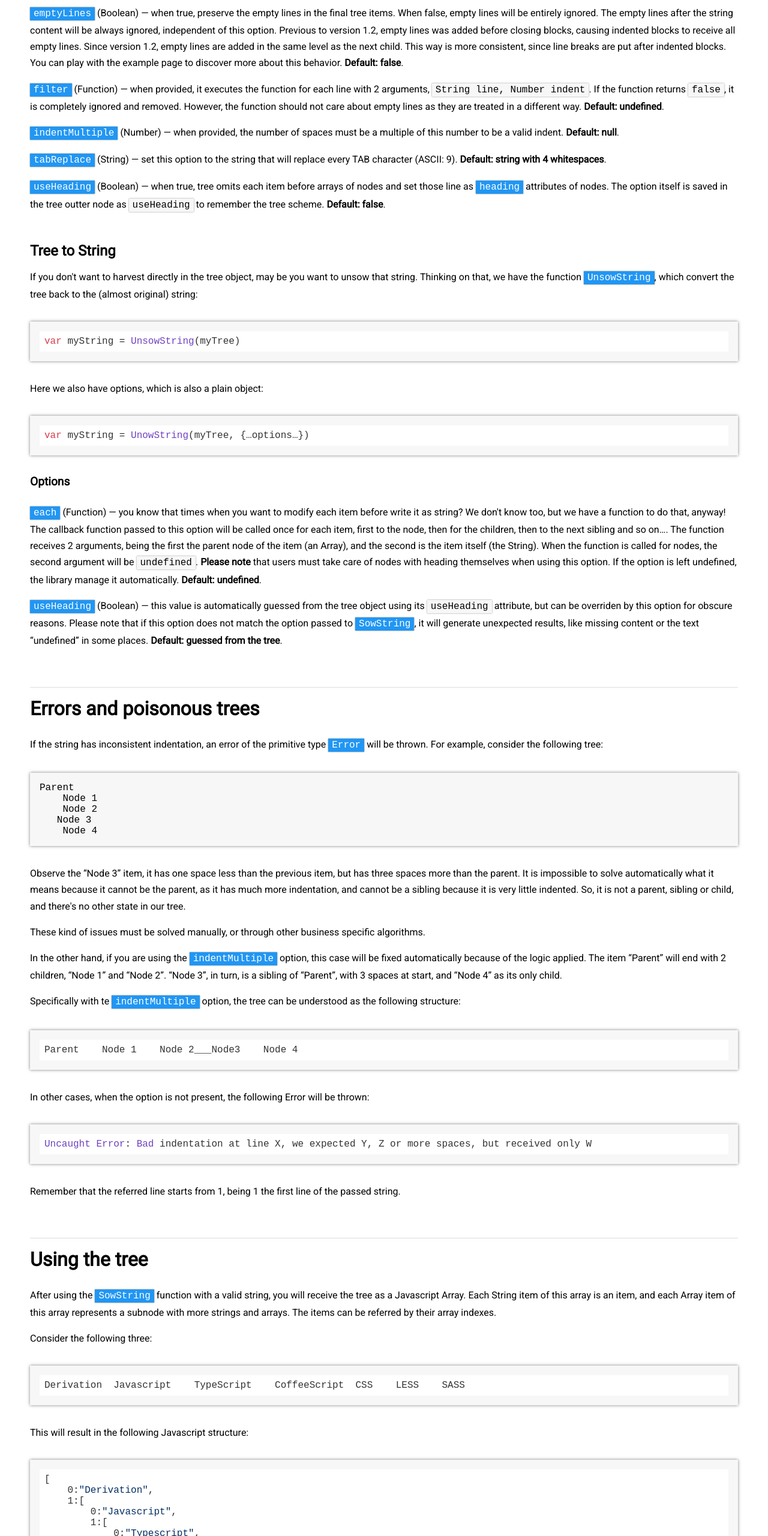
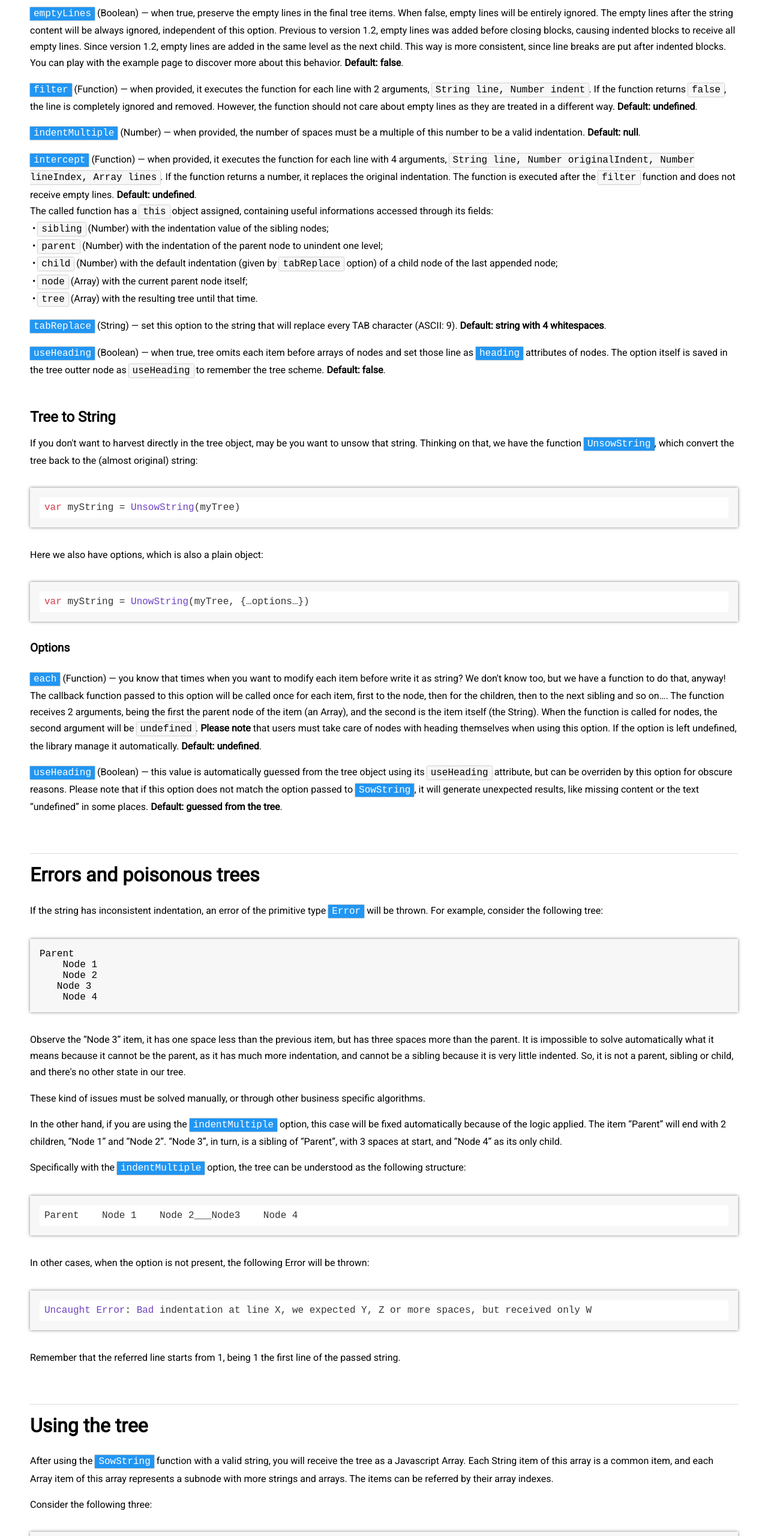
Before and after one commit to ezaca/sowstring, a website: page docs/index.html in a window 1280 px wide. Shown: the part 1020-3580 px from the top of the page at 60% size. Drawn offline with nearby package versions, Linux system fonts and the light colour scheme.

Commit message:
[Update] Docs updated to include "intercept"

```diff
--- a/docs/index.html
+++ b/docs/index.html
@@ -34,8 +34,16 @@
     <h4>Options</h4>
     <p><code class="pretty">emptyLines</code> (Boolean) &mdash; when true, preserve the empty lines in the final tree items. When false, empty lines will be entirely ignored. The empty lines after the string content will be always ignored, independent of this option. Previous to version 1.2, empty lines was added before closing blocks, causing indented blocks to
         receive all empty lines. Since version 1.2, empty lines are added in the same level as the next child. This way is more consistent, since line breaks are put after indented blocks. You can play with the example page to discover more about this behavior. <strong class="never-break">Default: false</strong>.</p>
-    <p><code class="pretty">filter</code> (Function) &mdash; when provided, it executes the function for each line with 2 arguments, <code>String line, Number indent</code>. If the function returns <code>false</code>, it is completely ignored and removed. However, the function should not care about empty lines as they are treated in a different way. <strong class="never-break">Default: undefined</strong>.</p>
-    <p><code class="pretty">indentMultiple</code> (Number) &mdash; when provided, the number of spaces must be a multiple of this number to be a valid indent. <strong class="never-break">Default: null</strong>.</p>
+    <p><code class="pretty">filter</code> (Function) &mdash; when provided, it executes the function for each line with 2 arguments, <code>String line, Number indent</code>. If the function returns <code>false</code>, the line is completely ignored and removed. However, the function should not care about empty lines as they are treated in a different way. <strong class="never-break">Default: undefined</strong>.</p>
+    <p><code class="pretty">indentMultiple</code> (Number) &mdash; when provided, the number of spaces must be a multiple of this number to be a valid indentation. <strong class="never-break">Default: null</strong>.</p>
+    <p><code class="pretty">intercept</code> (Function) &mdash; when provided, it executes the function for each line with 4 arguments, <code>String line, Number originalIndent, Number lineIndex, Array lines</code>. If the function returns a number, it replaces the original indentation. The function is executed after the <code>filter</code> function and does not receive empty lines. <strong class="never-break">Default: undefined</strong>.
+        <br>The called function has a <code>this</code> object assigned, containing useful informations accessed through its fields:
+        <br>&nbsp;&bull; <code>sibling</code> (Number) with the indentation value of the sibling nodes;
+        <br>&nbsp;&bull; <code>parent</code> (Number) with the indentation of the parent node to unindent one level;
+        <br>&nbsp;&bull; <code>child</code> (Number) with the default indentation (given by <code>tabReplace</code> option) of a child node of the last appended node;
+        <br>&nbsp;&bull; <code>node</code> (Array) with the current parent node itself;
+        <br>&nbsp;&bull; <code>tree</code> (Array) with the resulting tree until that time.
+    </p>
     <p><code class="pretty">tabReplace</code> (String) &mdash; set this option to the string that will replace every TAB character (ASCII: 9). <strong class="never-break">Default: string with 4 whitespaces</strong>.</p>
     <p><code class="pretty">useHeading</code> (Boolean) &mdash; when true, tree omits each item before arrays of nodes and set those line as <code class="pretty">heading</code> attributes of nodes. The option itself is saved in the tree outter node as <code>useHeading</code> to remember the tree scheme. <strong class="never-break">Default: false</strong>.</p>
 
@@ -73,7 +81,7 @@
     this case will be fixed automatically because of the logic applied. The item <q>Parent</q>
     will end with 2 children, <q>Node 1</q> and <q>Node 2</q>. <q>Node 3</q>, in turn, is a
     sibling of <q>Parent</q>, with 3 spaces at start, and <q>Node 4</q> as its only child.</p>
-    <p>Specifically with te <code class="pretty">indentMultiple</code> option, the tree can be
+    <p>Specifically with the <code class="pretty">indentMultiple</code> option, the tree can be
     understood as the following structure:</p>
     <pre><code>Parent<br>    Node 1<br>    Node 2<br>___Node3<br>    Node 4</code></pre>
     <p>In other cases, when the option is not present, the following Error will be thrown:</p>
@@ -83,7 +91,7 @@
     <h2>Using the tree</h2>
     <p>After using the <code class="pretty">SowString</code> function with a valid
     string, you will receive the tree as a Javascript Array. Each String item of
-    this array is an item, and each Array item of this array represents a subnode
+    this array is a common item, and each Array item of this array represents a subnode
     with more strings and arrays. The items can be referred by their array indexes.</p>
 
     <p>Consider the following three:</p>
```
Also changed, not shown: docs/example.html (+12 -0 lines).
